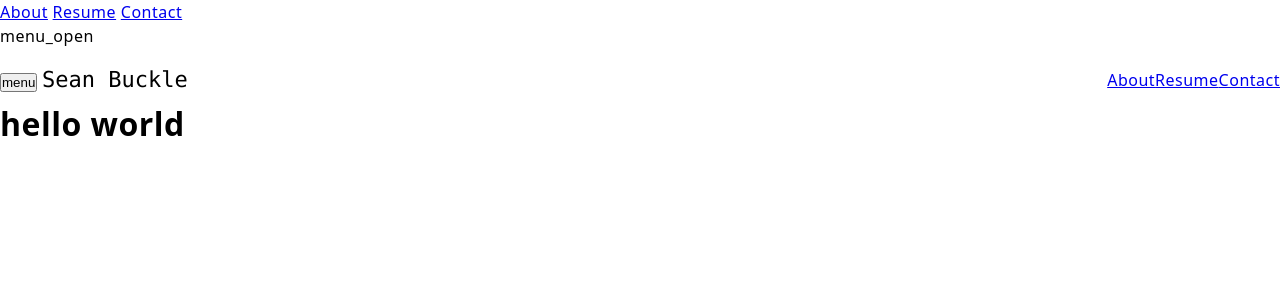
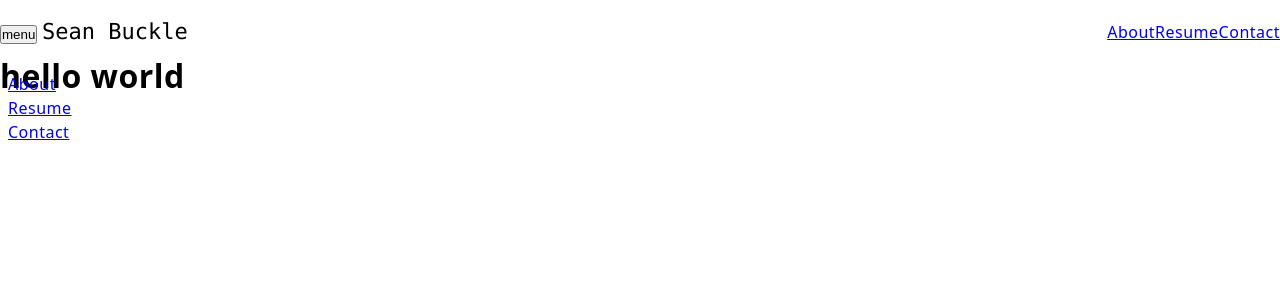
Before and after one commit to seanbuckle/seanbuckle.com, a Jekyll site: the page built from index.html, in a window 1280 px wide. Shown: the top 300 px of the page. Built offline with Jekyll 4.4.1, drawn with Linux system fonts in a browser that asks for light colours; the list of posts is cut into pages by our own code.

Commit message:
add nav to header and style nav drawer

```diff
--- a/_includes/header.html
+++ b/_includes/header.html
@@ -3,17 +3,14 @@
       <a href="{{item.url}}" class="nav-drawer__item">{{item.title}}</a>
    {% endfor %}
 </nav>
-<span class="">
-menu_open
-</span>
-<header class="site-header">
+<header class="site-header" role="banner">
    <section class="site-header__spacer">
-      <button class="site-header__menu-btn material-symbols-outlined">menu</button>
+      <button class="site-header__menu-btn material-symbols-outlined" role="button">menu</button>
       <a class="site-header__name">{{site.title}}</a>
    </section>
   <nav class="site-header__nav">
-   {% for item in site.data.navigation %}
-      <a href="{{item.url}}" class="site-header__nav-item">{{item.title}}</a>
-   {% endfor %}
+     {% for item in site.data.navigation %}
+     <a href="{{item.url}}" class="nav-drawer__item">{{item.title}}</a>
+     {% endfor %}
   </nav>
 </header>
--- a/_sass/main.scss
+++ b/_sass/main.scss
@@ -21,6 +21,15 @@
   background-color: var(--color-neutral-98);
   color: var(--color-neutral-0);
 }
+.nav-drawer{
+  width: 256px;
+  height: calc(100vh - 64px - 16px);
+  display: flex;
+  flex-direction: column;
+  position: fixed;
+  top: calc(64px + 8px);
+  left: 8px;
+}
 .site-header{
   width: 100%;
   height: 64px;
```
